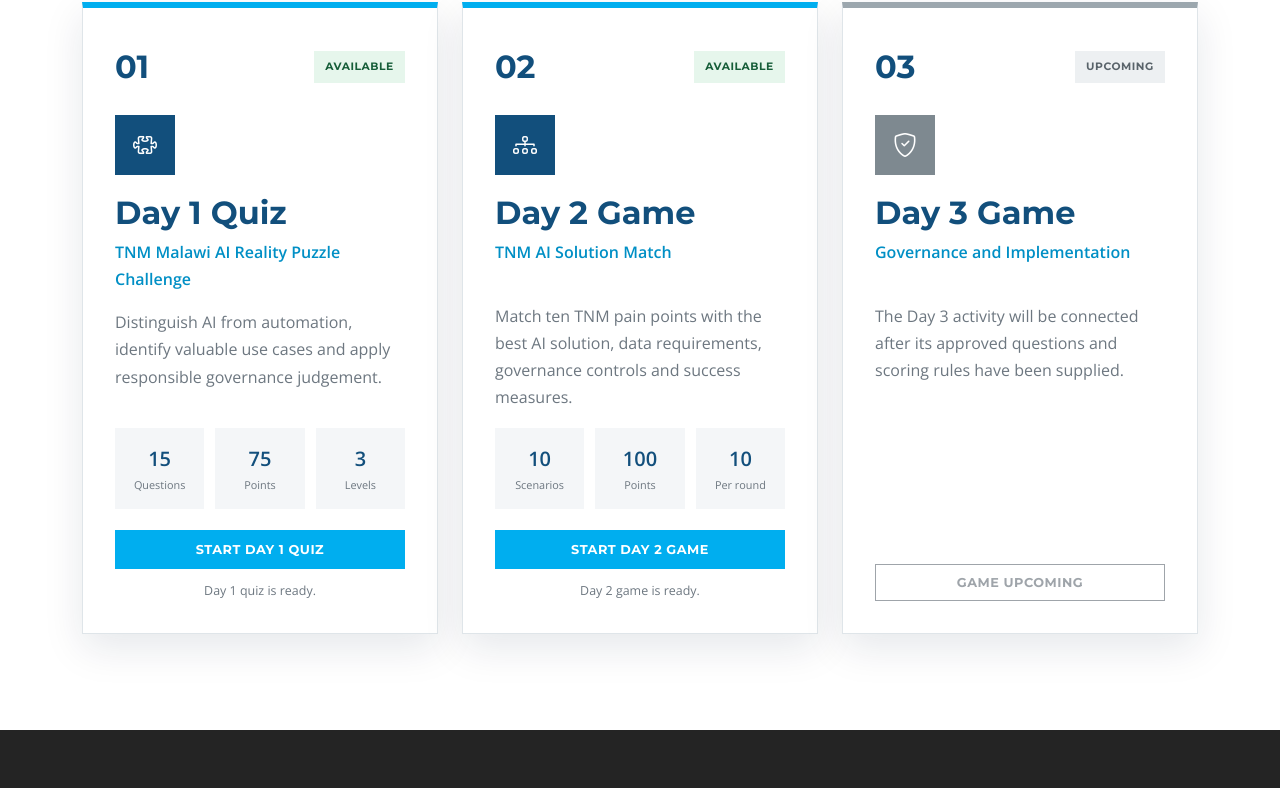
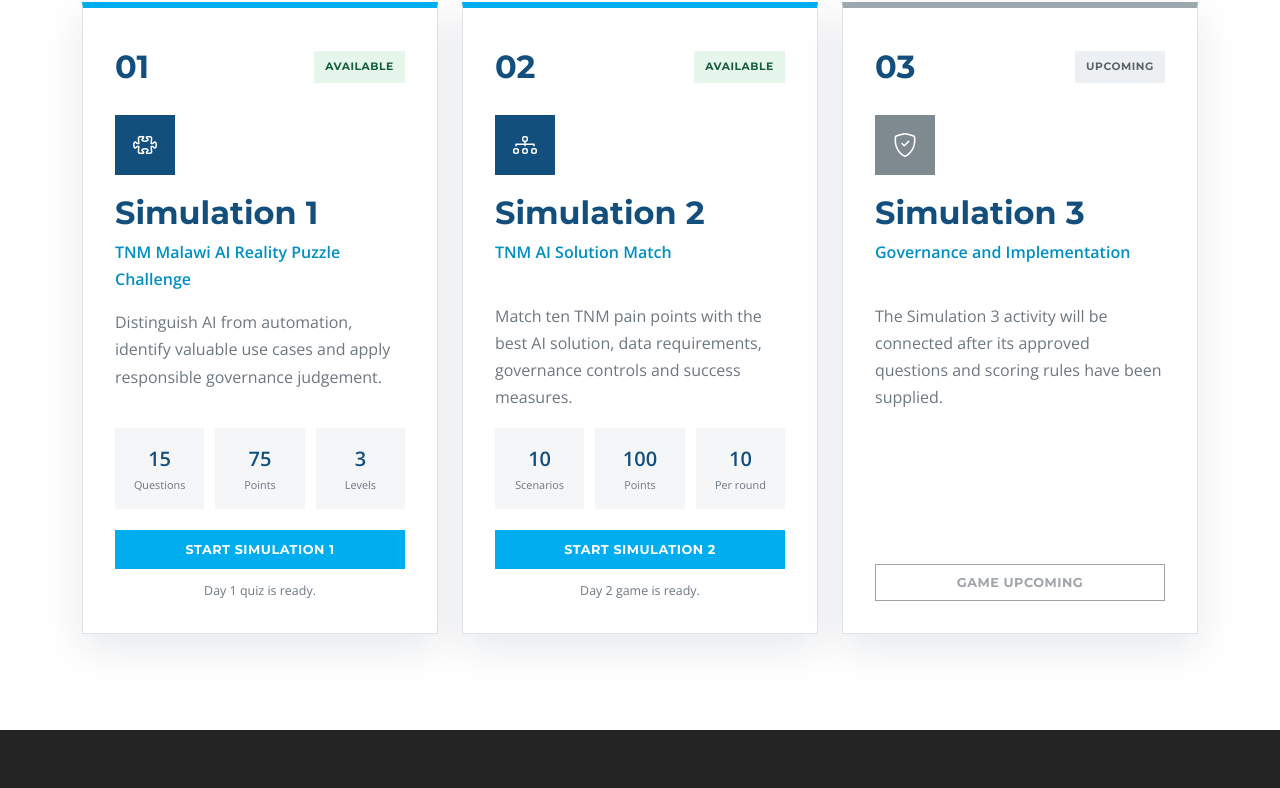
Before and after one commit to FrankBahle/UCT_GSB, a website: page quizzes.html in a window 1280 px wide. Shown: the part 839-1627 px from the top of the page. Drawn offline with nearby package versions, Linux system fonts and the light colour scheme.

Commit message:
Update the text simulation

```diff
--- a/quizzes.html
+++ b/quizzes.html
@@ -285,7 +285,7 @@
                             </div>
 
                             <h2>
-                                Day 1 Quiz
+Simulation 1
                             </h2>
 
                             <strong class="quiz-hub-subtitle">
@@ -336,7 +336,7 @@
                                 type="button"
                                 disabled
                             >
-                                Start Day 1 Quiz
+                                Start Simulation 1
                             </button>
 
                             <p
@@ -369,7 +369,7 @@
                             </div>
 
                             <h2>
-                                Day 2 Game
+                                Simulation 2
                             </h2>
 
                             <strong class="quiz-hub-subtitle">
@@ -420,7 +420,7 @@
                                 type="button"
                                 disabled
                             >
-                                Start Day 2 Game
+                                Start Simulation 2
                             </button>
 
                             <p
@@ -428,7 +428,7 @@
                                 class="quiz-load-status"
                                 role="status"
                             >
-                                Loading Day 2 scenarios...
+                                Loading Simulation 2 scenarios...
                             </p>
                         </article>
                     </div>
@@ -453,7 +453,7 @@
                             </div>
 
                             <h2>
-                                Day 3 Game
+                                Simulation 3
                             </h2>
 
                             <strong class="quiz-hub-subtitle">
@@ -461,7 +461,7 @@
                             </strong>
 
                             <p>
-                                The Day 3 activity will be connected after
+                                The Simulation 3 activity will be connected after
                                 its approved questions and scoring rules
                                 have been supplied.
                             </p>
```
